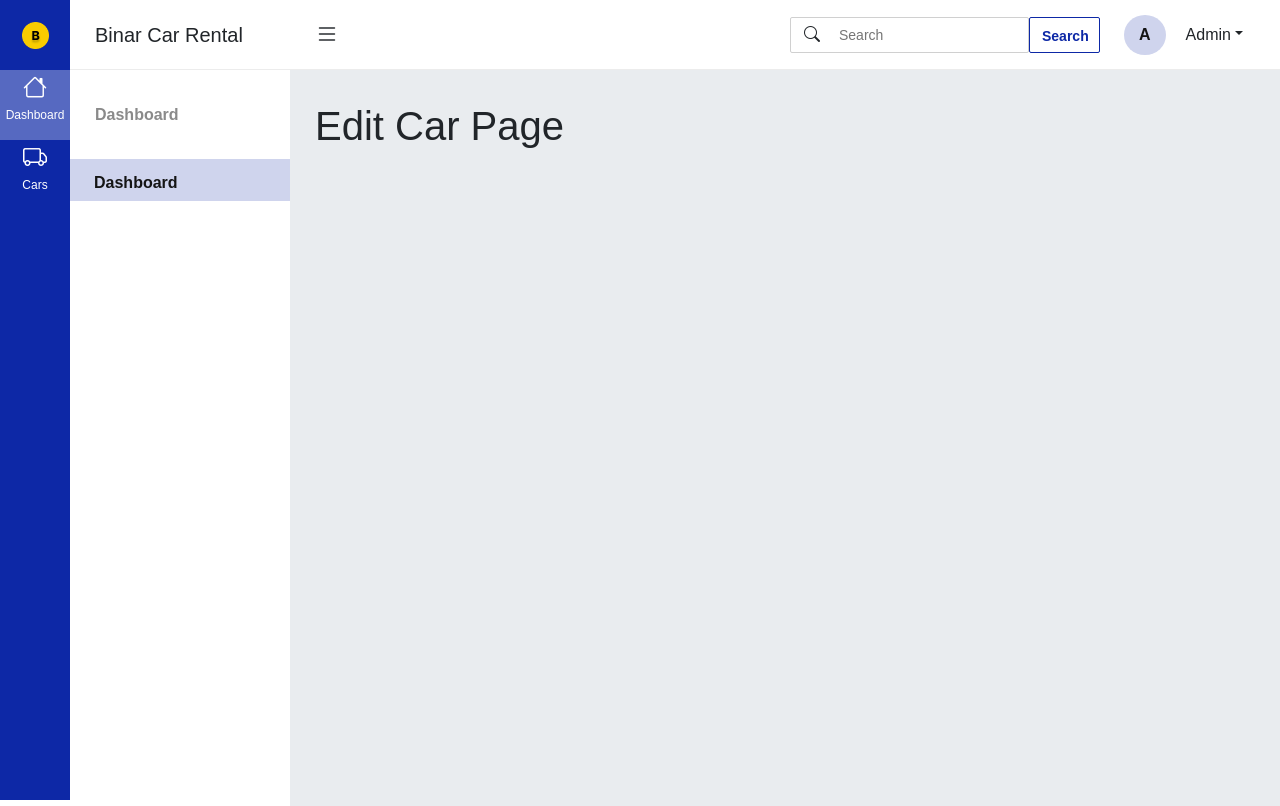
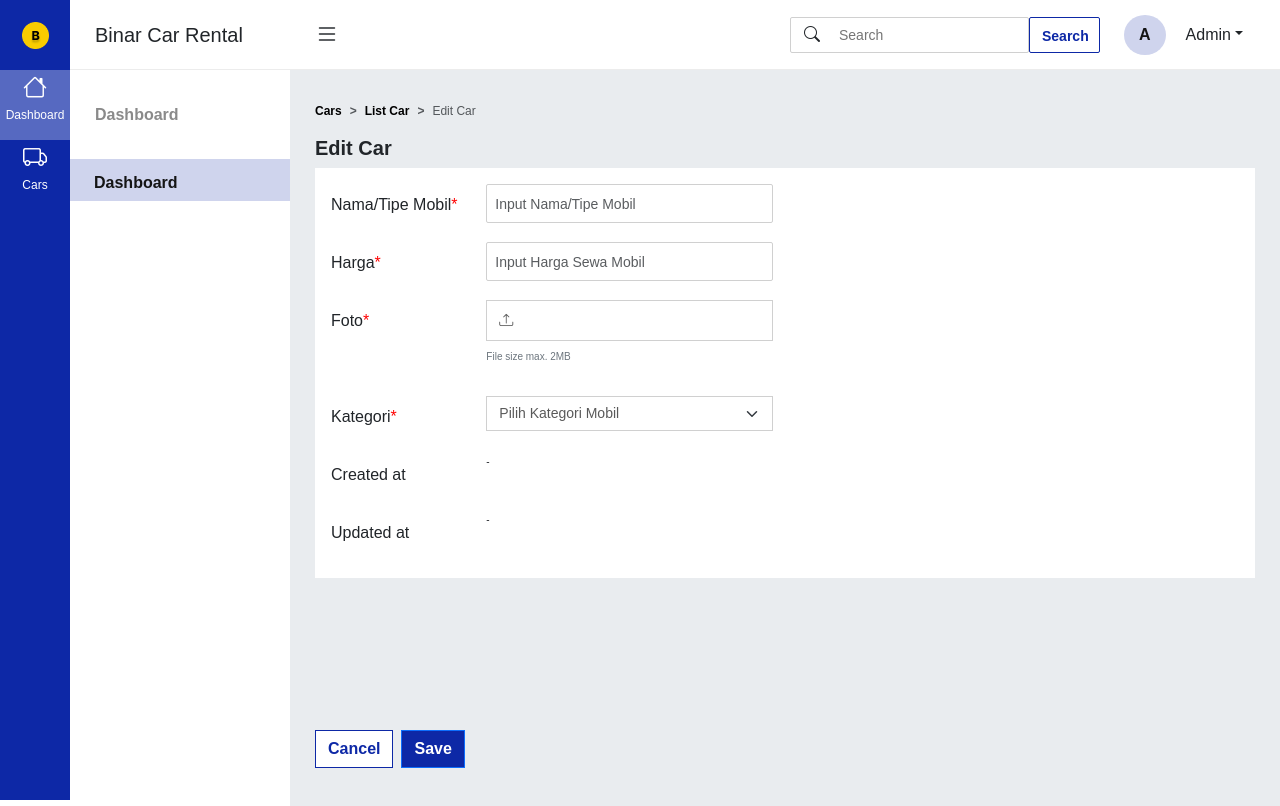
Before and after one commit to apridew/admin-car-rental-react, a React (Vite) app: page /edit-car/1 in a window 1280 px wide. Built offline with nearby package versions, Linux system fonts and the light colour scheme; no server answers.

Commit message:
add feature edit car

```diff
--- a/src/helpers/apis.js
+++ b/src/helpers/apis.js
@@ -45,3 +45,26 @@ export const deleteCar = async (id) => {
     return error.response.data.message;
   }
 };
+export const updateCar = async (id) => {
+  const token = localStorage.getItem("accesToken");
+
+  try {
+    const config = {
+      headers: {
+        access_token: token,
+      },
+    };
+
+    const response = await axios.get(
+      `https://api-car-rental.binaracademy.org/admin/car/${id}`,
+      config
+    );
+
+    console.log(response.data);
+
+    return response;
+  } catch (error) {
+    //
+    return error.response.data.message;
+  }
+};
--- a/src/pages/EditCarPage/index.jsx
+++ b/src/pages/EditCarPage/index.jsx
@@ -1,12 +1,223 @@
 import Navbar from "../../components/Navbar";
+import { Breadcrumb, Col, Row, Form, Button } from "react-bootstrap";
+import "./style.css";
+import { useEffect, useState } from "react";
+import { Link, useNavigate, useParams } from "react-router-dom";
+import axios from "axios";
+import { useDispatch, useSelector } from "react-redux";
+import { TYPES } from "../../redux/type";
+import { updateCar } from "../../helpers/apis";
+const EditCarPage = () => {
+  const { isSubmit } = useSelector((state) => state.carsReducer);
+  const navigate = useNavigate();
+  const dispatch = useDispatch();
+  const param = useParams();
 
-const EditCarPage = () => {
+  useEffect(() => {
+    carDetail();
+  }, []);
+
+  const [form, setForm] = useState({
+    name: "",
+    price: "",
+    category: "",
+  });
+
+  const [image, setImage] = useState(null);
+  const [nameImage, setNameImage] = useState("");
+
+  const handleChange = (event) => {
+    const { name, value } = event.target;
+    setForm({
+      ...form,
+      [name]: value,
+    });
+  };
+
+  const handleImage = (event) => {
+    const uploadedImage = event.target.files[0];
+    setImage(uploadedImage);
+    setNameImage(uploadedImage.name);
+  };
+  const handleSubmit = () => {
+    const token = localStorage.getItem("accesToken");
+
+    const config = {
+      headers: {
+        access_token: token,
+      },
+    };
+
+    const formData = new FormData();
+    formData.append("name", form.name);
+    formData.append("price", form.price);
+    formData.append("category", form.category);
+    formData.append("image", image);
+
+    axios
+      .put(
+        `https://api-car-rental.binaracademy.org/admin/car/${param.id}`,
+        formData,
+        config
+      )
+      .then((res) => {
+        console.log(res);
+        dispatch({
+          type: TYPES.IS_SUBMIT,
+          payload: {
+            submit: true,
+          },
+        });
+        setTimeout(() => {
+          navigate("/cars");
+          dispatch({
+            type: TYPES.IS_SUBMIT,
+            payload: {
+              submit: false,
+            },
+          });
+        }, 2000);
+      })
+      .catch((err) => console.log(err));
+  };
+
+  const carDetail = async () => {
+    try {
+      const res = await updateCar(param.id);
+      setForm(res.data);
+      // console.log(res.data);
+    } catch (error) {
+      console.log(error);
+    }
+  };
+
   return (
     <>
       <Navbar
         main={
           <>
-            <h1>Edit Car Page</h1>
+            <Breadcrumb>
+              <Breadcrumb.Item href="/">Cars</Breadcrumb.Item>
+              <Breadcrumb.Item href="/cars">List Car</Breadcrumb.Item>
+              <Breadcrumb.Item active>Edit Car</Breadcrumb.Item>
+            </Breadcrumb>
+            {isSubmit && (
+              <div className="notification my-3">
+                <p className="m-0">Data Berhasil Diperbarui</p>
+              </div>
+            )}
+            <h1 className="fw-bold fs-5">Edit Car</h1>
+            <div className="container-form">
+              <div className="form-section bg-white p-3 gap-2 d-flex flex-column">
+                <Row className="pb-2">
+                  <Form.Label column="lg" lg={2} className="fs-6">
+                    Nama/Tipe Mobil<span>*</span>
+                  </Form.Label>
+                  <Col lg={4}>
+                    <Form.Control
+                      size="lg"
+                      type="text"
+                      placeholder="Input Nama/Tipe Mobil"
+                      onChange={handleChange}
+                      name="name"
+                      value={form.name}
+                    />
+                  </Col>
+                </Row>
+                <Row className="pb-2">
+                  <Form.Label column="lg" lg={2} className="fs-6">
+                    Harga<span>*</span>
+                  </Form.Label>
+                  <Col lg={4}>
+                    <Form.Control
+                      size="lg"
+                      type="text"
+                      placeholder="Input Harga Sewa Mobil"
+                      onChange={handleChange}
+                      name="price"
+                      value={form.price}
+                    />
+                  </Col>
+                </Row>
+                <Row className="pb-2">
+                  <Form.Label column="lg" lg={2} className="fs-6">
+                    Foto<span>*</span>
+                  </Form.Label>
+                  <Col lg={4}>
+                    <div className="form-upload-file d-flex justify-content-between">
+                      <input
+                        accept="image/*"
+                        type="file"
+                        id="uploadBtn"
+                        size="2097152"
+                        onChange={handleImage}
+                      />
+                      <label
+                        htmlFor="uploadBtn"
+                        className="d-flex justify-content-between imageLabel"
+                      >
+                        {image ? nameImage : form.image}
+                        <i className="bi bi-upload"></i>
+                      </label>
+                    </div>
+                    <p className="text-secondary mt-2">File size max. 2MB</p>
+                  </Col>
+                </Row>
+                <Row className="pb-2">
+                  <Form.Label column="lg" lg={2} className="fs-6">
+                    Kategori<span>*</span>
+                  </Form.Label>
+                  <Col lg={4}>
+                    <div className="form-category p-0">
+                      <Form.Select
+                        aria-label="Default select example"
+                        onChange={handleChange}
+                        name="category"
+                        value={form.category}
+                      >
+                        <option value="">Pilih Kategori Mobil</option>
+                        <option value="small">2 - 4 orang</option>
+                        <option value="medium">4 - 6 orang</option>
+                        <option value="large">6 - 8 orang</option>
+                      </Form.Select>
+                    </div>
+                  </Col>
+                </Row>
+                <Row className="pb-2">
+                  <Form.Label column="lg" lg={2} className="fs-6">
+                    Created at
+                  </Form.Label>
+                  <Col lg={4}>
+                    <p>-</p>
+                  </Col>
+                </Row>
+                <Row className="pb-2">
+                  <Form.Label column="lg" lg={2} className="fs-6">
+                    Updated at
+                  </Form.Label>
+                  <Col lg={4}>
+                    <p>-</p>
+                  </Col>
+                </Row>
+              </div>
+            </div>
+            <div className="button-submit ">
+              <Link to={"/cars"}>
+                <Button
+                  variant="outline-primary"
+                  className="cancel me-2 fw-bold rounded-0 bg-white"
+                >
+                  Cancel
+                </Button>
+              </Link>
+              <Button
+                className="save fw-bold rounded-0"
+                style={{ backgroundColor: "#0D28A6" }}
+                onClick={handleSubmit}
+              >
+                Save
+              </Button>
+            </div>
           </>
         }
       />
--- /dev/null
+++ b/src/pages/EditCarPage/style.css
@@ -0,0 +1,100 @@
+.breadcrumb-item a {
+  color: black;
+  text-decoration: none;
+  font-size: 12px;
+  font-weight: bolder;
+}
+.breadcrumb-item {
+  color: black;
+  text-decoration: none;
+  font-size: 12px;
+}
+
+.breadcrumb-item + .breadcrumb-item::before {
+  font-weight: bolder;
+  content: var(--bs-breadcrumb-divider, ">") !important;
+}
+
+.container-form span {
+  color: red;
+}
+
+.form-section p:first-of-type {
+  font-size: 10px;
+}
+.form-upload-file {
+  width: 100%;
+  height: auto;
+  border: 1px solid #d0d0d0;
+  display: flex;
+  align-items: center;
+  padding: 9px 12px;
+}
+
+.form-upload-file input[type="file"] {
+  display: none;
+}
+
+.form-upload-file label {
+  cursor: pointer;
+  font-size: 14px;
+  width: 100%;
+  color: rgba(0, 0, 0, 0.651);
+}
+
+.form-category option,
+.form-category select {
+  cursor: pointer;
+  font-size: 14px;
+  width: 100%;
+  color: rgba(0, 0, 0, 0.651) !important;
+}
+
+.form-category {
+  width: 100%;
+  height: auto;
+  border: 1px solid #d0d0d0;
+  display: flex;
+  align-items: center;
+  padding: 9px 12px;
+}
+
+.imageLabel {
+  overflow: hidden;
+}
+
+.button-submit {
+  position: absolute;
+  bottom: 4%;
+}
+
+.button-submit .cancel {
+  color: var(--DarkBlue04);
+  background: transparent;
+  border-radius: 2px;
+
+  &:hover {
+    border-color: var(--AlertDanger) !important;
+    color: var(--AlertDanger) !important;
+    background: var(--Neutral01) !important;
+  }
+}
+
+.button-submit .save:hover {
+  border-color: var(--LimeGreen04);
+  background: var(--LimeGreen04) !important;
+  border-radius: 2px;
+}
+
+.notification {
+  display: flex;
+  position: relative;
+  padding: 12px 16px;
+  justify-content: center;
+  align-items: center;
+  gap: 10px;
+  color: var(--Neutral01);
+  background: var(--AlertSuccess);
+  border-radius: 4px;
+  box-shadow: 0px 4px 4px 0px rgba(0, 0, 0, 0.1);
+}
```
